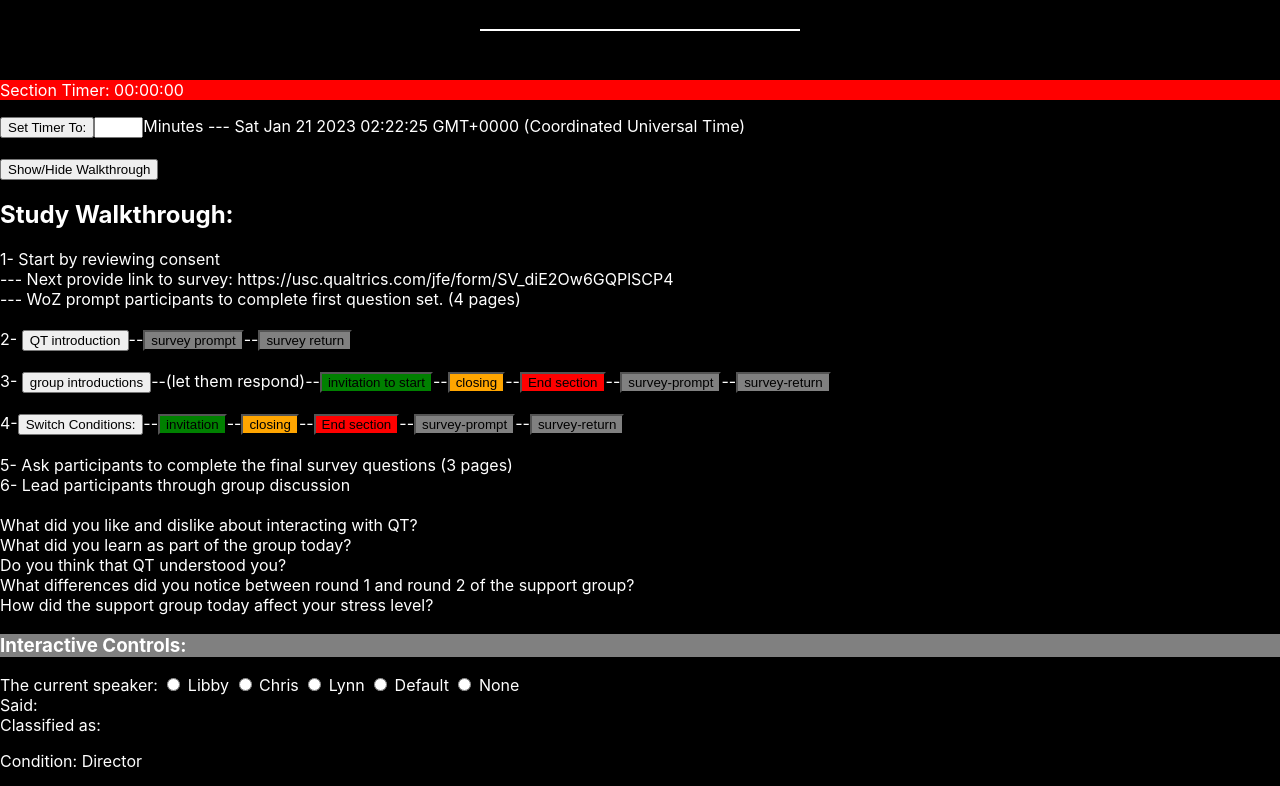
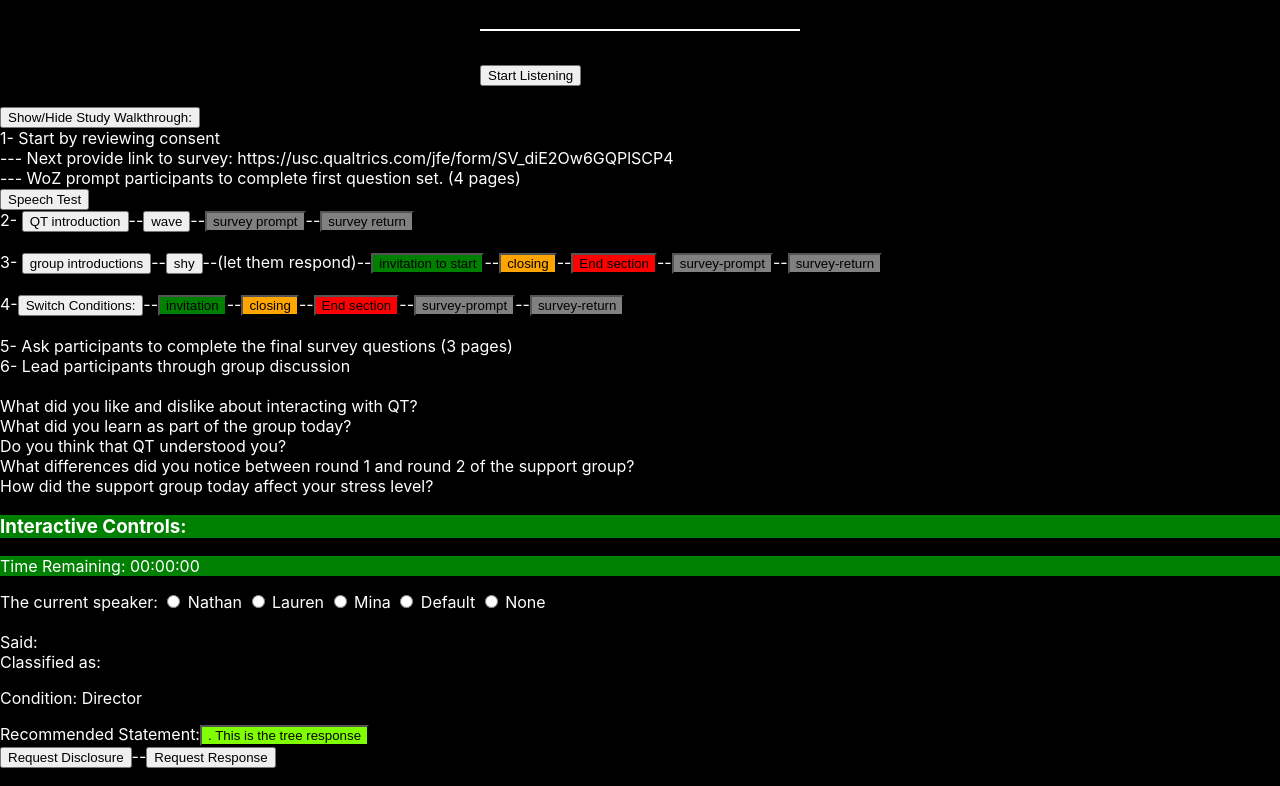
Before and after one commit to chrismbirmingham/hci-face, a React (Create React App) app in the folder frontend/WoZ/: page / in a window 1280 px wide. Shown: the top 786 px of the page. Built offline with nearby package versions, Linux system fonts and the light colour scheme; no server answers.

Commit message:
Integrate timer with WoZ

```diff
--- a/frontend/WoZ/src/App.js
+++ b/frontend/WoZ/src/App.js
@@ -1,8 +1,7 @@
 import './App.css';
-import React, { useState } from "react";
+import React, { useState, useRef } from "react";
 import { w3cwebsocket as W3CWebSocket } from "websocket";
 import { ReactMic } from './react-mic-clone';
-import CountdownTimer from './timer';
 
 const stt_socket = new W3CWebSocket('ws://localhost:8000/api/stt');
 
@@ -20,6 +19,7 @@ const App = ({ classes }) => {
 
   const [speakerVoice, setSpeakerVoice] = useState("p270");
   const [participantSpeaker, setParticipantSpeaker] = useState("");
+  const [priorSpeaker, setPriorSpeaker] = useState("");
   const [latestSpeech, setLatestSpeech] = useState("");
   const [classifications, setClassifications] = useState("");
   const [transcribedData, setTranscribedData] = useState([""]);
@@ -28,6 +28,62 @@ const App = ({ classes }) => {
   const [expression, setExpression] = useState("");
   const [behavior, setBehavior] = useState("focused");
 
+	// The state for our timer
+  const Ref = useRef(null);
+	const [timer, setTimer] = useState('00:00:00');
+	const [minuteGoal, setMinuteGoal] = useState('15');
+	const [color, setColor] = useState('Green');
+	const [date, setDate] = useState("")
+	// const [playTimerVar, setPlay] = useState(true)
+
+
+	const getTimeRemaining = (e) => {
+		const total = Date.parse(e) - Date.parse(new Date());
+		const seconds = Math.floor((total / 1000) % 60);
+		const minutes = Math.floor((total / 1000 / 60) % 60);
+		const hours = Math.floor((total / 1000 / 60 / 60) % 24);
+		setDate(Date())
+		return {
+			total, hours, minutes, seconds
+		};
+	}
+
+	const updateTimerDisplay = (e) => {
+		let { total, hours, minutes, seconds } = getTimeRemaining(e);
+		if (total >= 0) {
+			setTimer(
+				(hours > 9 ? hours : '0' + hours) + ':' +
+				(minutes > 9 ? minutes : '0' + minutes) + ':'
+				+ (seconds > 9 ? seconds : '0' + seconds)
+			)
+		}
+		if (minutes >= 3){setColor("green")}
+		if (minutes < 3 && minutes >= 1){
+      setWalkthroughToggle(false)
+      setColor("orange")
+    }
+		if (minutes < 1 ){setColor("red")}
+	}
+
+	const runTimer = (e) => {
+		console.log("run timer")
+		if (Ref.current) clearInterval(Ref.current);
+		const id = setInterval(() => {
+
+			// console.log("Update Timer Display", playTimerVar)
+			updateTimerDisplay(e);
+
+		}, 1000)
+		Ref.current = id;
+	}
+
+	const getDeadTime = (m) => {
+		console.log("New goal: ", m)
+		let deadline = new Date();
+		let newseconds = m*60 + 1
+		deadline.setSeconds(deadline.getSeconds() + newseconds);
+		return deadline;
+	}
 
   /////// Socket Handler ///////
   stt_socket.onopen = () => {console.log({ event: 'onopen' })};
@@ -42,18 +98,35 @@ const App = ({ classes }) => {
      }
   }
 
+
   /////// Process STT input and get bot response ///////
   async function process_stt(received) {
+    var speechToBot
     setTranscribedData(oldData => [participantSpeaker+":"+received,  <br></br>, ...oldData ]);
-    setLatestSpeech(received);
+    if (participantSpeaker === priorSpeaker){
+      speechToBot = latestSpeech + " " + received;
+      setLatestSpeech(latestSpeech + " " + received)
+    }
+    else {
+      setLatestSpeech(received);
+      speechToBot = received
+    }
+
+    setPriorSpeaker(participantSpeaker);
     setClassifications("");
-    const raw_res = await get_bot_response(received);
-    const respArray = raw_res.split("&&&");
-    setTreeResponse(respArray[0]);
-    setBotResponse(respArray[1]);
-    setClassifications(respArray[2]);
+
+    if (speechToBot.length > 20) {
+      console.log(speechToBot, speechToBot.length)
+      const raw_res = await get_bot_response(speechToBot);
+      console.log("raw response ", raw_res)
+      const respArray = raw_res.split("&&&");
+      setTreeResponse(respArray[0]);
+      setBotResponse(respArray[1]);
+      setClassifications(respArray[2]);
+    }
     setBeginConversation(false);
   }
+
   async function get_bot_response(human_input) {
     const text = human_input
     const speaker = participantSpeaker
@@ -67,6 +140,7 @@ const App = ({ classes }) => {
   /////// Get and Play Speech ///////
   function do_tts(e) {
     console.log("Will say"+e)
+    setPriorSpeaker("bot")
     const text = e
     const speaker_id = [speakerVoice]
     const style_wav = ""
@@ -91,6 +165,10 @@ const App = ({ classes }) => {
 
   function get_preset(name) {
     const text = name
+    if (text==="f_invitation"){
+      runTimer(getDeadTime(15))
+      setWalkthroughToggle(true)
+    }
     if (text) {
       return fetch(`//localhost:8000/api/facilitator_buttons?text=${encodeURIComponent(text)}`, { cache: 'no-cache' })
       .then(response => response.text())
@@ -140,25 +218,29 @@ const App = ({ classes }) => {
             backgroundColor="#000"
             height={60}
             width={320} />
+          <button id="Recording" onClick={() => setIsRecording(true)}>Start Listening </button>
         </div>
       </div>
-      <CountdownTimer/>
+
       <br></br>
-      <button id="toggle" onClick={() => setWalkthroughToggle(!showWalkthrough)}>Show/Hide Walkthrough</button>
+      <button id="toggle" onClick={() => setWalkthroughToggle(!showWalkthrough)}>Show/Hide Study Walkthrough: </button>
       <div id="walkthrough" hidden={showWalkthrough}>
-      <h2>Study Walkthrough:</h2>
+      {/* <h2>Study Walkthrough:</h2> */}
 
         1- Start by reviewing consent <br></br>
         ---  Next provide link to survey:    https://usc.qualtrics.com/jfe/form/SV_diE2Ow6GQPlSCP4 <br></br>
         ---  WoZ prompt participants to complete first question set. (4 pages)
         <br></br>
+          <button onClick={() => do_tts("Testing, 1, 2, 3. Can you all hear me?")}>Speech Test</button>
         <br></br>
         2- <button onClick={() => get_preset("f_qt-intro")}>QT introduction</button>--
+          <button onClick={() => get_preset("g_QT/hi")}>wave</button>--
         <button style={{backgroundColor:"grey"}} onClick={() => get_preset("f_survey-prompt")}>survey prompt</button>--
         <button style={{backgroundColor:"grey"}} onClick={() => get_preset("f_survey-return")}>survey return</button>
         <br></br>
         <br></br>
-        3- <button onClick={() => get_preset("f_group-intro")}>group introductions</button>--(let them respond)--
+        3- <button onClick={() => get_preset("f_group-intro")}>group introductions</button>--
+          <button onClick={() => get_preset("g_QT/emotions/shy")}>shy</button>--(let them respond)--
         <button style={{backgroundColor:"green"}} onClick={() => get_preset("f_invitation")}>invitation to start</button>--
         <button style={{backgroundColor:"orange"}} onClick={() => get_preset("f_closing")}>closing</button>--
         <button style={{backgroundColor:"red"}} onClick={() => get_preset("f_transition")}>End section</button>--
@@ -186,16 +268,18 @@ const App = ({ classes }) => {
       </div>
 
       <div id="controls">
-        <h3 style={{backgroundColor:"grey"}}>Interactive Controls:</h3>
+        <h3 style={{backgroundColor:color}}>Interactive Controls:</h3>
+			  <p style={{backgroundColor:color}}>Time Remaining: {timer}</p>
 
         <div onChange={(e) => setParticipantSpeaker(e.target.value)}>The current speaker:
-          <label> <input type="radio" value="Libby" name="speaker" text="Libby" /> Libby</label>
-          <label> <input type="radio" value="Chris" name="speaker" /> Chris</label>
-          <label> <input type="radio" value="Lynn" name="speaker" /> Lynn</label>
-          <label> <input type="radio" value="Human" name="speaker" /> Default</label>
+          <label> <input type="radio" value="Nathan" name="speaker" /> Nathan</label>
+          <label> <input type="radio" value="Lauren" name="speaker" /> Lauren</label>
+          <label> <input type="radio" value="Mina" name="speaker" /> Mina</label>
+          <label> <input type="radio" value="Participant" name="speaker" /> Default</label>
           <label> <input type="radio" value="" name="speaker" /> None</label>
         </div>
-        Said: {latestSpeech}
+        <br></br>
+        {participantSpeaker} Said: {latestSpeech}
         <br></br>
         Classified as: {classifications}
 
@@ -208,7 +292,7 @@ const App = ({ classes }) => {
         Recommended Statement:<button style={{backgroundColor:"Chartreuse"}} onClick={() => do_tts(participantSpeaker+". "+treeResponse)}>{participantSpeaker+". "+treeResponse}</button>
         <br></br>
           <button onClick={() => get_preset("r_disclosure")}>Make Disclosure</button>--
-          <button onClick={() => do_tts(participantSpeaker+". "+treeResponse)}>Say Response: {treeResponse}</button></div>
+          <button onClick={() => get_preset("r_response")}>Say Response</button></div>
         <br></br>
 
         {/* <h4>Utility Responses</h4> */}
@@ -218,9 +302,13 @@ const App = ({ classes }) => {
           <button style={{backgroundColor:"BlueViolet"}} onClick={() => do_tts("Thank you, "+participantSpeaker)}>Thank You</button>---
           <button style={{backgroundColor:"orange"}} onClick={() => do_tts(participantSpeaker+" can you repeat that? I didn't hear you.")}>Please repeat</button>---
           <button onClick={() => do_tts("I am unsure how to answer that. sorry.")}>Unsure</button>----
-          <button onClick={() => do_tts("Is there anything anyone would like to talk about?")}>Prompt</button>----
+          <button onClick={() => do_tts("Is there anything anyone would like to talk about? Are there any challenges or struggles you are working through?")}>Prompt</button>----
+        <br></br><br></br>
+          Gestures:
           <button onClick={() => get_preset("g_QT/emotions/happy")}>happy</button>--
           <button onClick={() => get_preset("g_QT/emotions/shy")}>shy</button>--
+          <button onClick={() => get_preset("g_QT/emotions/sad")}>sad</button>--
+          <button onClick={() => get_preset("g_QT/hi")}>wave</button>--
         <br></br><br></br>
         Say ChatBot Response: <button style={{backgroundColor:"pink"}} onClick={() => do_tts(botResponse)}>{botResponse}</button>
         <br></br>
@@ -234,10 +322,10 @@ const App = ({ classes }) => {
           <select value={behavior}
               multiple={false}
               onChange={(e) => update_behavior(e.target.value)}>
+              <option value="none">none</option>
               <option value="focused">focused</option>
               <option value="random">random</option>
               <option value="bored">bored</option>
-              <option value="none">none</option>
             </select>
           </label>
           <label>Expression:
@@ -290,7 +378,9 @@ const App = ({ classes }) => {
             />
           </label>
           </div>
-          <label>Enter the text you would like the robot to say:
+          Set timer for: <input value={minuteGoal} type="text" size={3} onChange={(e) => setMinuteGoal(e.target.value)}/>
+			  <button onClick={() => runTimer(getDeadTime(minuteGoal))}>Run Timer</button> --- Current Date: {date}
+        <br></br><label>Enter the text you would like the robot to say:
             <textarea
               cols={100}
               rows={4}
--- a/frontend/WoZ/src/timer.js
+++ /dev/null
@@ -1,101 +0,0 @@
-import React, { useState, useRef, useEffect } from 'react'
-
-
-function CountdownTimer() {
-
-	// We need ref in this, because we are dealing
-	// with JS setInterval to keep track of it and
-	// stop it when needed
-	const Ref = useRef(null);
-
-	// The state for our timer
-	const [timer, setTimer] = useState('00:00:00');
-	const [minuteGoal, setMinuteGoal] = useState('0');
-	const [color, setColor] = useState('Green');
-	const [date, setDate] = useState("")
-
-
-	const getTimeRemaining = (e) => {
-		const total = Date.parse(e) - Date.parse(new Date());
-		const seconds = Math.floor((total / 1000) % 60);
-		const minutes = Math.floor((total / 1000 / 60) % 60);
-		const hours = Math.floor((total / 1000 / 60 / 60) % 24);
-		setDate(Date())
-		return {
-			total, hours, minutes, seconds
-		};
-	}
-
-
-	const startTimer = (e) => {
-		let { total, hours, minutes, seconds }
-					= getTimeRemaining(e);
-		if (total >= 0) {
-
-			// update the timer
-			// check if less than 10 then we need to
-			// add '0' at the beginning of the variable
-			setTimer(
-				(hours > 9 ? hours : '0' + hours) + ':' +
-				(minutes > 9 ? minutes : '0' + minutes) + ':'
-				+ (seconds > 9 ? seconds : '0' + seconds)
-			)
-		}
-        if (minutes >= 5){setColor("green")}
-        if (minutes < 5 && minutes >= 1){setColor("orange")}
-        if (minutes < 1 ){setColor("red")}
-	}
-
-
-	const clearTimer = (e) => {
-
-		// If you adjust it you should also need to
-		// adjust the Endtime formula we are about
-		// to code next
-		setTimer('00:00:00');
-
-		// If you try to remove this line the
-		// updating of timer Variable will be
-		// after 1000ms or 1sec
-		if (Ref.current) clearInterval(Ref.current);
-		const id = setInterval(() => {
-			startTimer(e);
-		}, 1000)
-		Ref.current = id;
-	}
-
-	const getDeadTime = () => {
-		let deadline = new Date();
-        let newseconds = minuteGoal*60
-		deadline.setSeconds(deadline.getSeconds() + newseconds);
-		return deadline;
-	}
-
-	// We can use useEffect so that when the component
-	// mount the timer will start as soon as possible
-
-	// We put empty array to act as componentDid
-	// mount only
-	useEffect(() => {
-		clearTimer(getDeadTime());// eslint-disable-next-line
-	}, []);
-
-	// Another way to call the clearTimer() to start
-	// the countdown is via action event from the
-	// button first we create function to be called
-	// by the button
-	const onClickReset = () => {
-		clearTimer(getDeadTime());
-	}
-
-	return (
-		<div className="Timer">
-			<p style={{backgroundColor:color}}>Section Timer: {timer}</p>
-			<button onClick={onClickReset}>Set Timer To:</button>
-            <input type="text" size={3} onChange={(e) => setMinuteGoal(e.target.value)} />
-            Minutes --- {date}
-		</div>
-	)
-}
-
-export default CountdownTimer;
```
